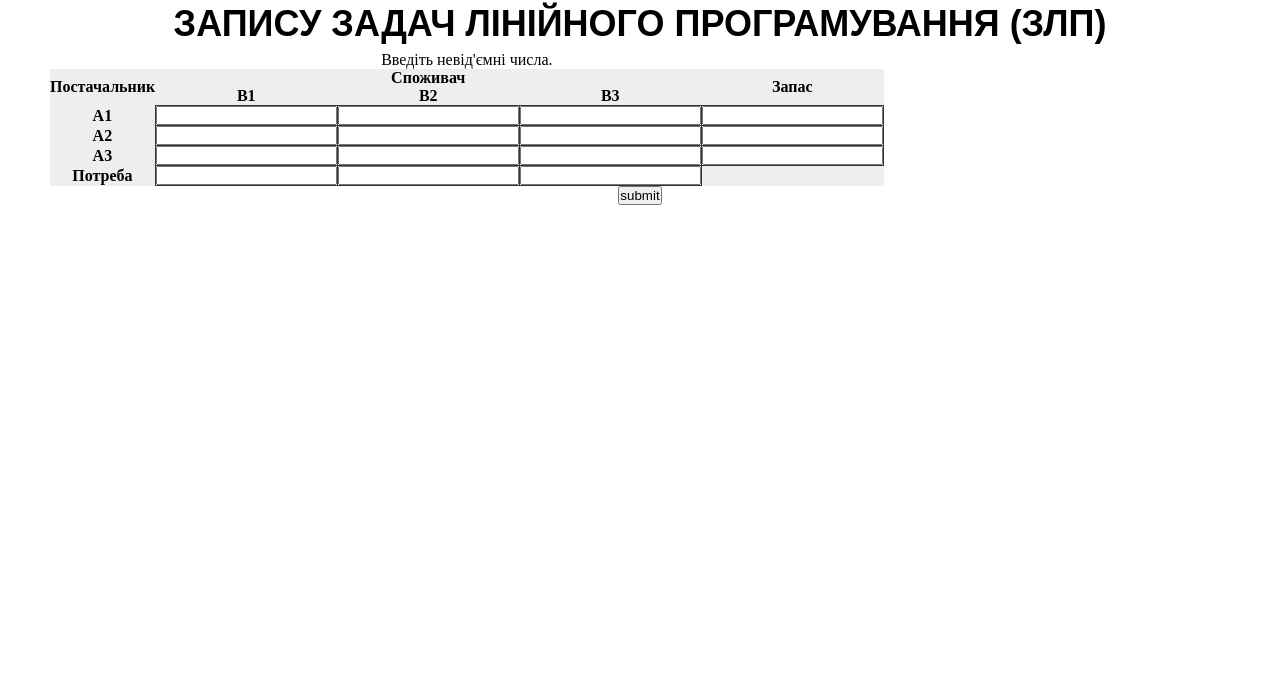
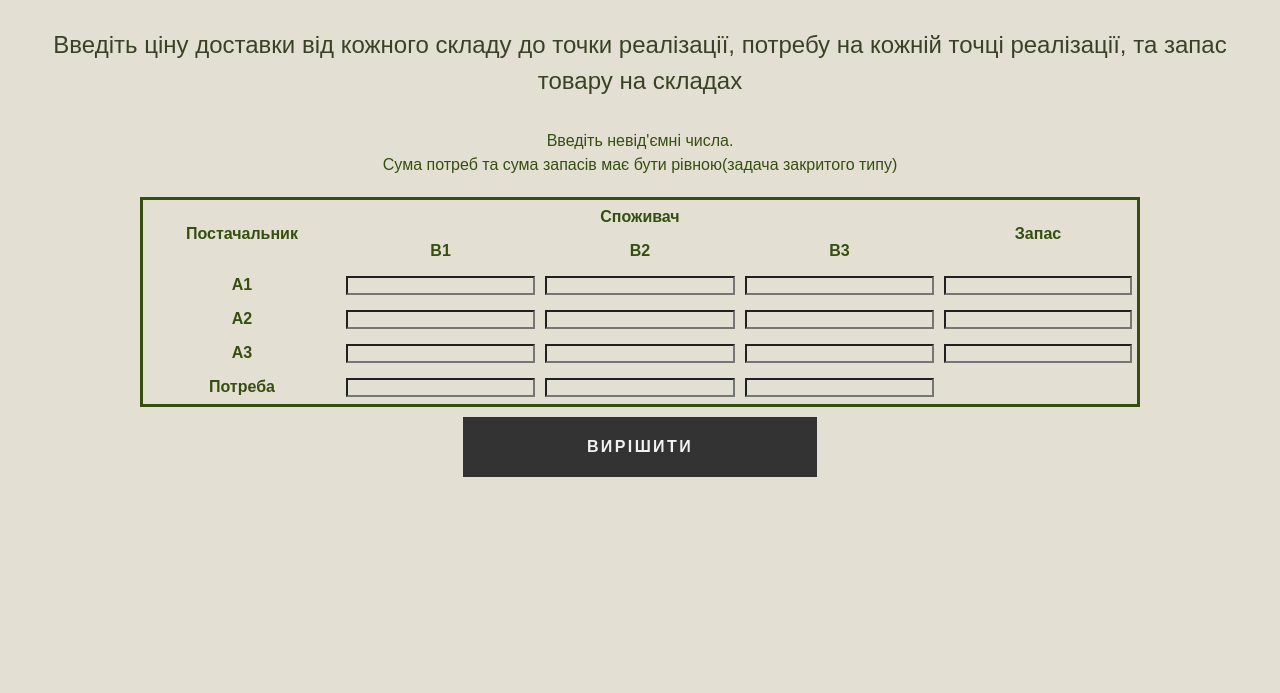
Before and after one commit to FANTAZER-NURE/PZ1, a plain HTML site: page index.html in a window 1280 px wide. Shown: the part 107-800 px from the top of the page. Drawn offline with Linux system fonts and the light colour scheme.

Commit message:
optimized styles

```diff
--- a/index.html
+++ b/index.html
@@ -10,14 +10,18 @@
 </head>
 <body>
   <main class="page">
-    <h3 class="page__title">ЗАДАЧІ ЛІНІЙНОГО ПРОГРАМУВАННЯ. ПОСТАНОВКА ТА ФОРМИ
-      ЗАПИСУ ЗАДАЧ ЛІНІЙНОГО ПРОГРАМУВАННЯ (ЗЛП)
+    <h3 class="page__title">Вирішення задачі транспортної системи(на мінімум)
     </h3>
+
+    <p class="page__text text">Введіть ціну доставки від кожного складу до точки реалізації, потребу на кожній точці реалізації, та запас товару на складах</p>
+
     <form class="page__form" name="form"
     id="form">
       <table class="page__table">
         <caption class="page__caption">
           Введіть невід'ємні числа.
+          <br>
+          Сума потреб та сума запасів має бути рівною(задача закритого типу)
         </caption>
         <tr>
           <th rowspan="2">Постачальник</th>
@@ -64,18 +68,20 @@
         </tr>
       </table>
 
-      <button type="submit" form="form" id="submit">submit</button>
-
+      <button type="submit" class="button" form="form" id="submit">
+        <span class="transition"></span>
+        <span class="label button-text">Вирішити</span>
+      </button>
 
     </form>
 
     <div class="page__answer">
-      <p class = "page__text">
+      <h4 class = "page__text">
         Відповідь:
-      </p>
-      <p class = "page__text--1">
+      </h4>
+      <h5 class = "page__text page__text--1">
 
-      </p>
+      </h5>
     </div>
 
   </main>
--- a/script.js
+++ b/script.js
@@ -46,6 +46,7 @@ formTable.addEventListener("submit", (event)=>{
 
   if(zSum !== pSum) {
     alert('сумма потреб та запасу має бути однакова!');
+    location.reload()
   } else {
     let tableMap2 = tableMap;
 
--- a/styles.scss
+++ b/styles.scss
@@ -2,6 +2,19 @@
 
 /*# sourceMappingURL=styles.scss.map */
 @import "./normalize.css";
+
+
+@mixin mobile {
+  @media screen and (max-width: 639px) {
+    @content;
+  }
+}
+
+@mixin tablet {
+  @media screen and (min-width: 640px) and (max-width: 999px) {
+    @content;
+  }
+}
 
 
 .page {
@@ -9,18 +22,81 @@
   padding: 50px;
   text-align: center;
 
+  @include tablet {
+    padding: 30px;
+
+  }
+
+  @include mobile {
+    padding: 20px;
+
+  }
+
   &__title {
     margin: 0 auto;
+    margin-bottom: 30px;
+
+    @include tablet {
+      font-size: 24px;
+      margin-bottom: 20px;
+    }
+
+    @include mobile {
+      font-size: 24px;
+      margin-bottom: 15px;
+    }
+  }
+
+  &__text {
+    margin-bottom: 30px;
+    display: inline-block;
+    font-size: 24px;
+
+    &--1 {
+      display: inline-block;
+    }
+
+
+    @include tablet {
+      margin-bottom: 20px;
+    }
+
+    @include mobile {
+      font-size: 20px;
+      margin-bottom: 15px;
+    }
   }
 
   &__table{
-    border-collapse:collapse;
-    border: 3px soid #e5e5e5;
-    background: #eee;
+    table-layout: fixed;
+    max-width: 1000px;
+    width: 100%;
+    margin: 0 auto;
+    border-collapse: collapse;
+    border: 3px solid #344f10;
+    color: #344f10;
+    font-family: "Poppins", sans-serif;
+    font-style: normal;
+    font-weight: 400;
+    font-size: 16px;
+    line-height: 150%;
+    margin-bottom: 10px;
+
   }
 
-  & td {
-    border: 1px solid #333;
+  &__caption {
+    margin-bottom: 20px;
+    color: #344f10;
+  }
+
+  & th, td {
+    padding: 5px;
+  }
+
+  & input {
+    background: #e4dfd3;
+    width: 100%;
+    color: #344f10;
   }
 
   &__answer {
@@ -33,3 +109,53 @@
 
 
 }
+
+.transition {
+  transition-timing-function: cubic-bezier(0, 0, 0.2, 1);
+  transition-duration: 500ms;
+  background-color: #e4dfd3;
+  width: 0;
+  height: 0;
+  position: absolute;
+  left: 50%;
+  top: 50%;
+  transform: translate(-50%, -50%);
+}
+
+.button {
+  margin: 0 auto;
+  width: 30%;
+  background: #333;
+  border: 1px solid #333;
+  position: relative;
+  overflow: hidden;
+  color: #f2f2f2;
+  height: 60px;
+  display: flex;
+  justify-content: center;
+  align-items: center;
+  transition: all 0.2s ease-in;
+  margin-bottom: 15px;
+
+  &:hover {
+    color: #333;
+  }
+
+  &:hover .transition {
+    width: 120%;
+    height: 120%;
+  }
+
+  @include tablet {
+    font-size: 16px;
+  }
+
+  @include mobile {
+    font-size: 14px;
+    width: 70%;
+  }
+}
+
+.label {
+  position: relative;
+}
```
Also changed, not shown: normalize.css, styles.css, 1 other file.
